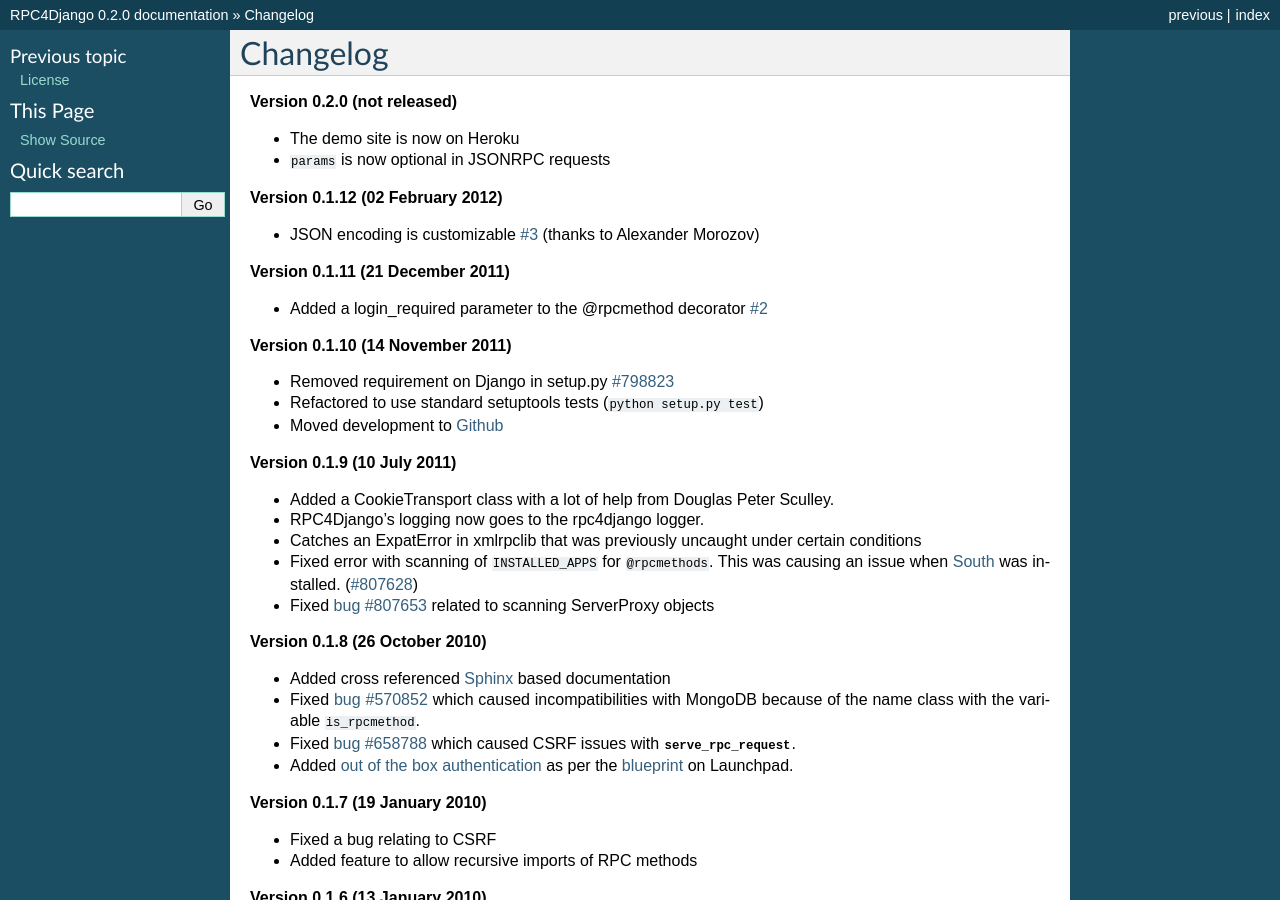
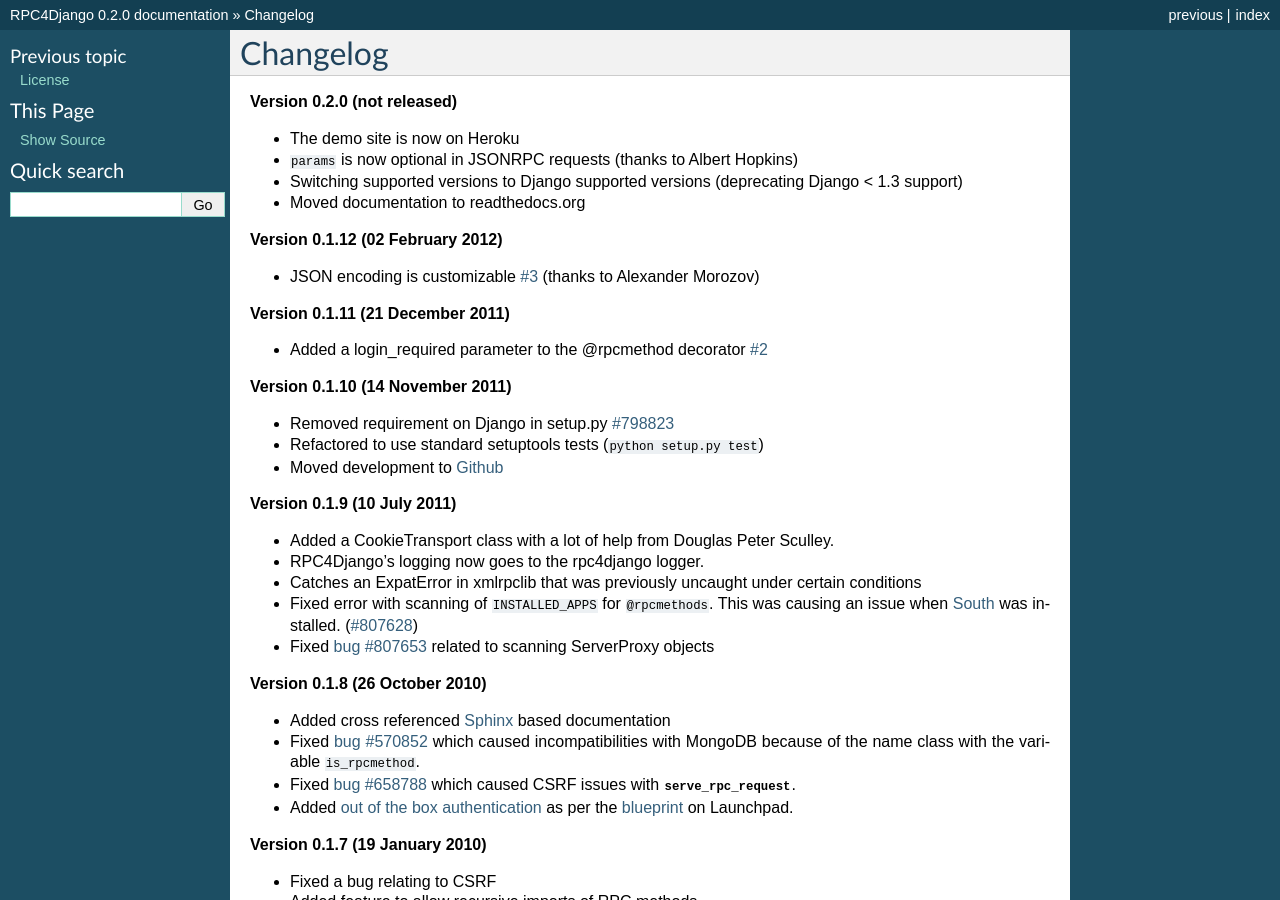
Before and after one commit to rpc4django/rpc4django, a Sphinx documentation site: the page built from docs/changelog.txt, in a window 1280 px wide and 900 px high. Built offline with Sphinx 7.4.7, drawn with Linux system fonts in a browser that asks for light colours.

Commit message:
Documentation updates
* Updated dependency version requirements
* Updated changelog
* Removed apidocs dependencies

```diff
--- a/docs/changelog.txt
+++ b/docs/changelog.txt
@@ -4,7 +4,9 @@
 **Version 0.2.0 (not released)**
 
 - The demo site is now on Heroku
-- ``params`` is now optional in JSONRPC requests
+- ``params`` is now optional in JSONRPC requests (thanks to Albert Hopkins)
+- Switching supported versions to Django supported versions (deprecating Django < 1.3 support)
+- Moved documentation to readthedocs.org
 
 **Version 0.1.12 (02 February 2012)**
 
--- a/docs/license.txt
+++ b/docs/license.txt
@@ -3,7 +3,7 @@
 
 RPC4Django is licensed under the BSD license.
 
-Copyright (c) 2009 - 2011, David Fischer
+Copyright (c) 2009 - 2012, David Fischer
 
 All rights reserved.
 
--- a/docs/setup.txt
+++ b/docs/setup.txt
@@ -7,7 +7,7 @@
 RPC4Django has been tested on Mac OS, Linux and Windows.
 
 - Python_ 2.4 - 2.7
-- Django_ 1.0+
+- Django_ 1.3+
 - Docutils_ (optional)
 
 .. _Python: http://www.python.org
```
Also changed, not shown: docs/apidocs/index.txt (+0 -30 lines).
